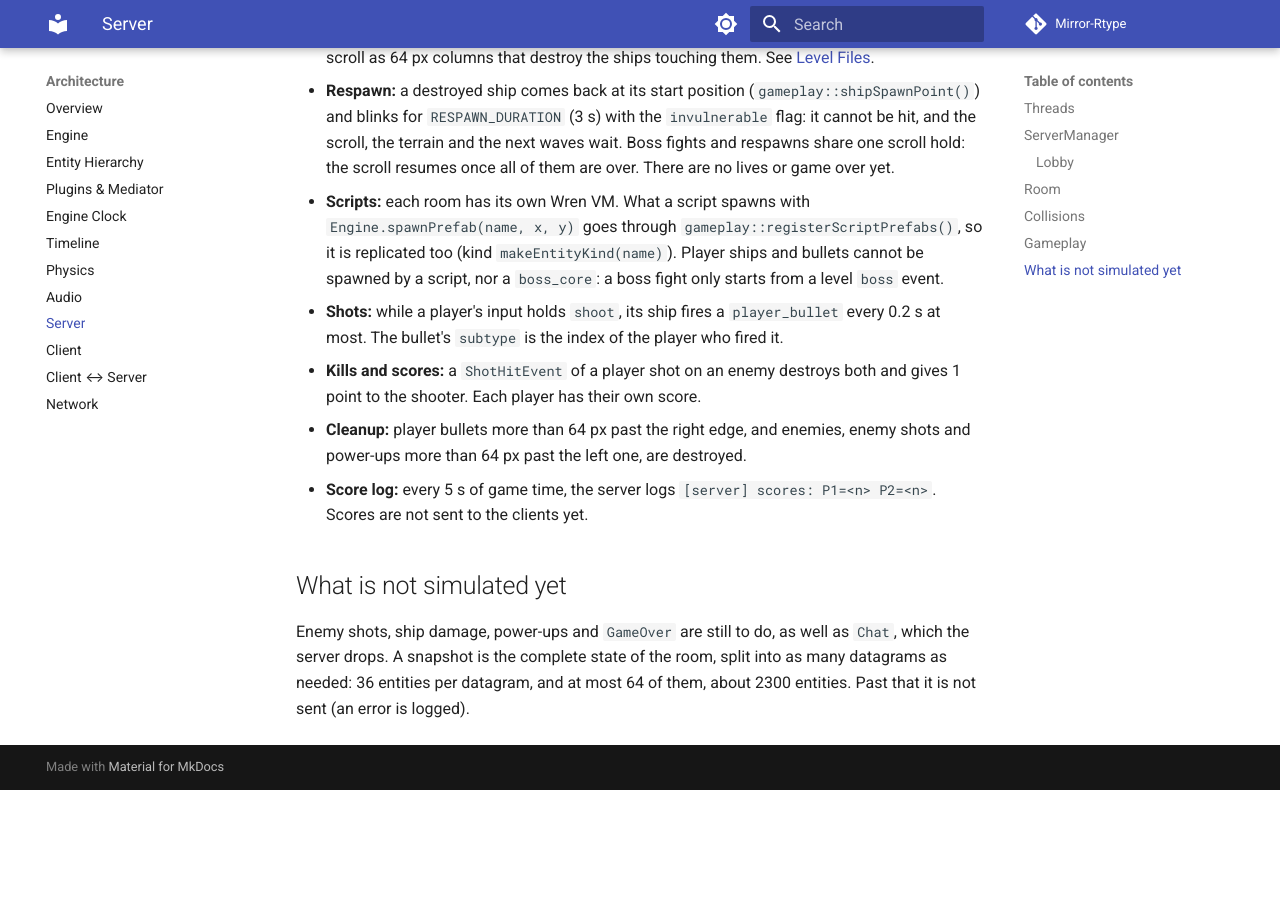
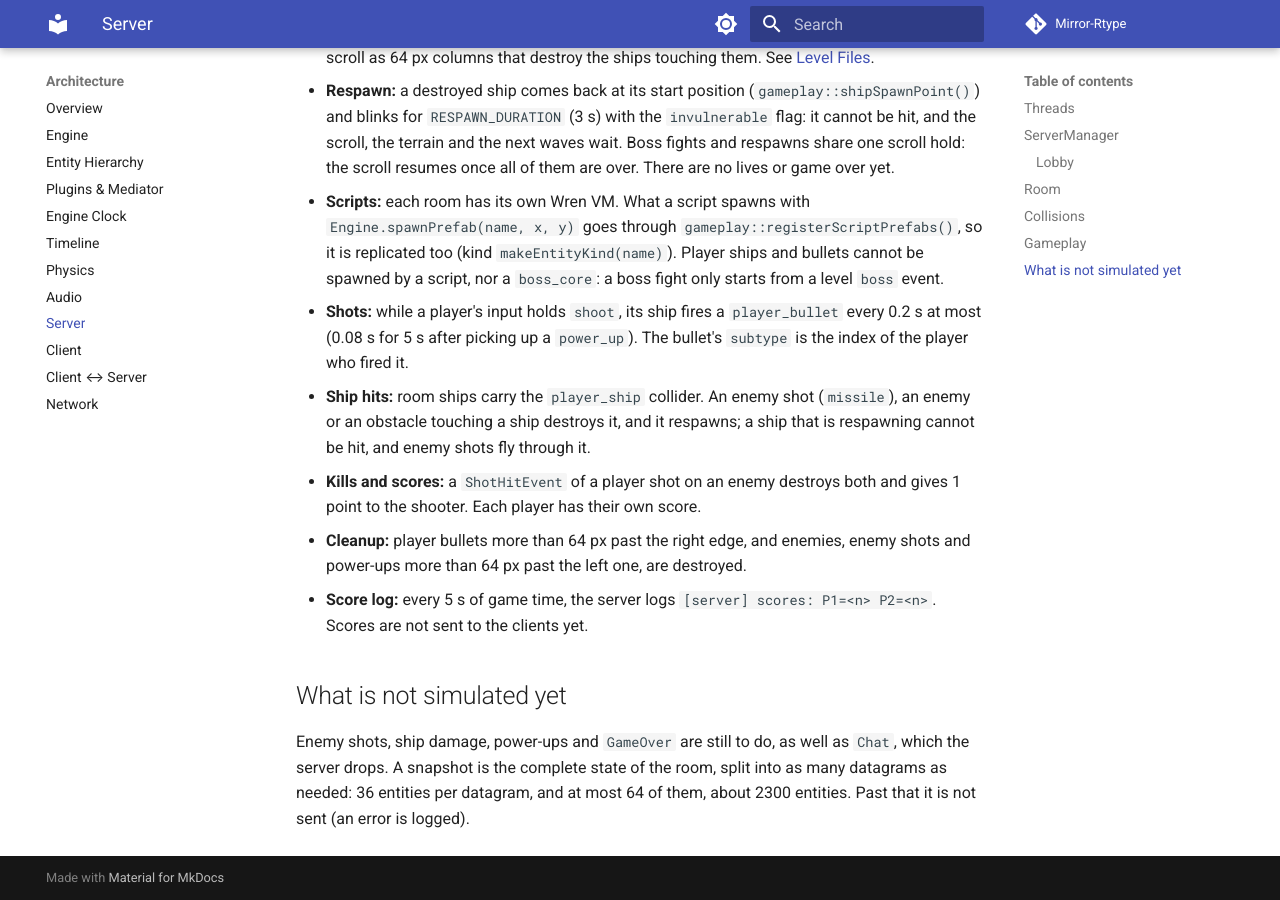
Before and after one commit to Matt4401/Mirror-Rtype, an MkDocs documentation site: the page built from docs/architecture/server.md, in a window 1280 px wide and 900 px high, scrolled down 3141 px. Built offline with MkDocs 1.6.1 and Material for MkDocs 9.7.7, drawn with Linux system fonts in a browser that asks for light colours; comment, search, counter and statistics services are not loaded; before the commit the page ends 3931 px from its top, so only the background shows below that.

Commit message:
docs: describe the boss threat, the power-up bonus and the shared sizes

```diff
--- a/docs/architecture/server.md
+++ b/docs/architecture/server.md
@@ -106,8 +106,10 @@ they spawn is replicated: the client only draws what the server simulates.
 - **Scripts:** each room has its own Wren VM. What a script spawns with `Engine.spawnPrefab(name, x, y)` goes through
   `gameplay::registerScriptPrefabs()`, so it is replicated too (kind `makeEntityKind(name)`). Player ships and bullets
   cannot be spawned by a script, nor a `boss_core`: a boss fight only starts from a level `boss` event.
-- **Shots:** while a player's input holds `shoot`, its ship fires a `player_bullet` every 0.2 s at most. The bullet's
-  `subtype` is the index of the player who fired it.
+- **Shots:** while a player's input holds `shoot`, its ship fires a `player_bullet` every 0.2 s at most (0.08 s for
+  5 s after picking up a `power_up`). The bullet's `subtype` is the index of the player who fired it.
+- **Ship hits:** room ships carry the `player_ship` collider. An enemy shot (`missile`), an enemy or an obstacle touching
+  a ship destroys it, and it respawns; a ship that is respawning cannot be hit, and enemy shots fly through it.
 - **Kills and scores:** a `ShotHitEvent` of a player shot on an enemy destroys both and gives 1 point to the shooter.
   Each player has their own score.
 - **Cleanup:** player bullets more than 64 px past the right edge, and enemies, enemy shots and power-ups more than
```
Also changed, not shown: docs/gameplay/levels.md (+3 -2 lines), docs/prefabs/boss-core.md (+2 -2 lines), docs/prefabs/missile.md (+1 -1 lines), docs/prefabs/power-up.md (+4 -1 lines).
